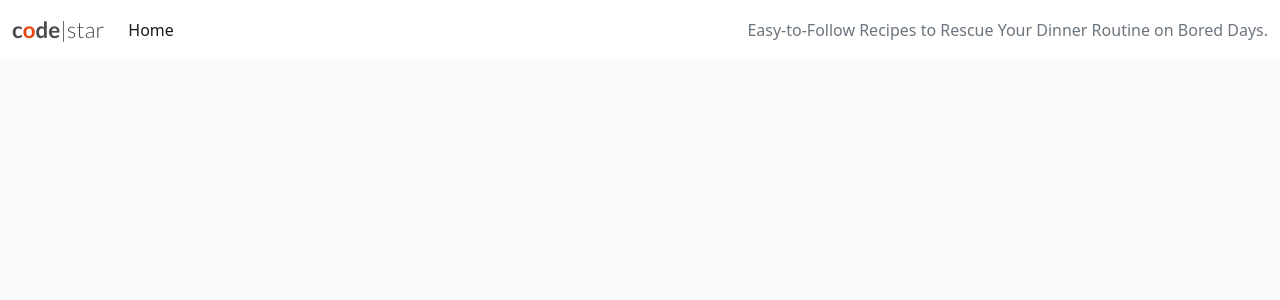
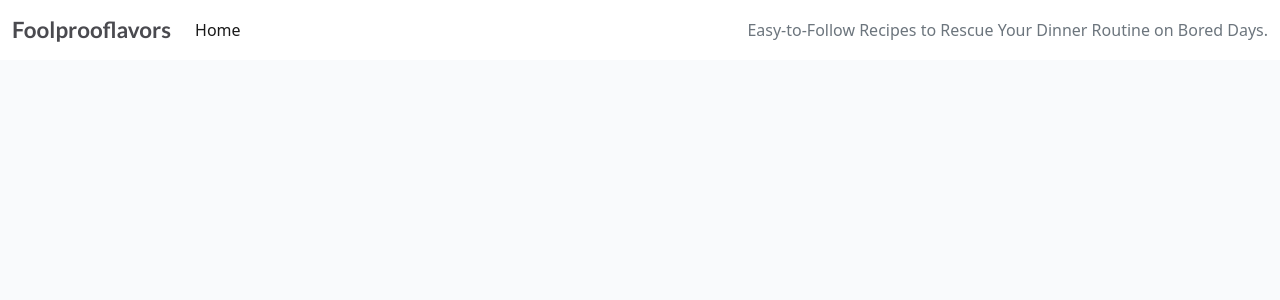
Before and after one commit to aslinedvinsson/FoolProoFlavors-recipe-blog, a Django app: page / in a window 1280 px wide. Shown: the top 300 px of the page. Run offline with Django 4.2, Linux system fonts and the light colour scheme; data that the repository does not hold is empty.

Commit message:
Fix typo in views.py and base.html

```diff
--- a/blog/views.py
+++ b/blog/views.py
@@ -28,5 +28,5 @@ def recipepost_detail(request, slug):
     return render(
         request,
         "blog/recipepost_detail.html",
-        {"recipepost": recipepost},
+        {"recipepost": recipepost,},
     )
--- a/foolproflavors/settings.py
+++ b/foolproflavors/settings.py
@@ -28,7 +28,7 @@ TEMPLATES_DIR = os.path.join(BASE_DIR, 'templates')
 SECRET_KEY = os.environ.get("SECRET_KEY")
 
 # SECURITY WARNING: don't run with debug turned on in production!
-DEBUG = False
+DEBUG = True
 
 ALLOWED_HOSTS = ['8000-aslinedvins-foolproflav-h2c96qwedmv.ws-eu107.gitpod.io',
 '.herokuapp.com']
--- a/templates/base.html
+++ b/templates/base.html
@@ -29,8 +29,7 @@
     <!-- Navigation -->
     <nav class="navbar navbar-expand-lg navbar-light bg-white">
         <div class="container-fluid">
-            <a class="navbar-brand" href="{% url 'home' %}"><span class="brand">c<span class="red-o">o</span>de<span
-                        class="thin">|star</span></span></a>
+            <a class="navbar-brand" href="{% url 'home' %}"><span class="brand">Foolprooflavors</span></a>
             <button class="navbar-toggler" type="button" data-bs-toggle="collapse" data-bs-target="#navbarText"
                 aria-controls="navbarText" aria-expanded="false" aria-label="Toggle navigation">
                 <span class="navbar-toggler-icon"></span>
```
